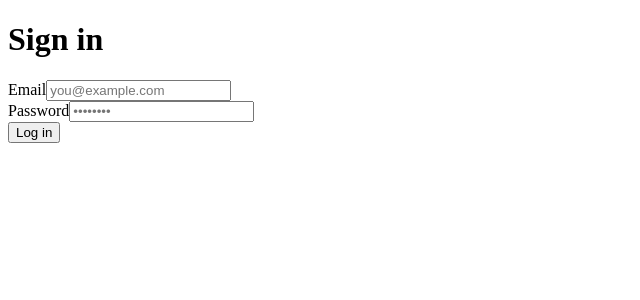
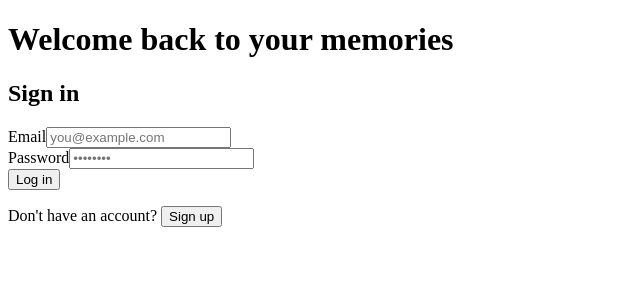
Before and after one commit to aaditgupta21/memento, a Next.js app in the folder client/: page /login in a window 1280 px wide. Shown: the top 300 px of the page, without its empty margins (0-640 px from the left). Built offline with nearby package versions, Linux system fonts and the light colour scheme.

Commit message:
added email/password saving functionality

```diff
--- a/client/app/login/page.jsx
+++ b/client/app/login/page.jsx
@@ -1,11 +1,32 @@
 "use client";
 import React from "react";
+import { useState } from "react";
 
 export default function LoginPage() {
+  const [email, setEmail] = useState("");
+  const [password, setPassword] = useState("");
+  const [loading, setLoading] = useState(false);
+  const [error, setError] = useState("");
+
+  async function handleSubmit(e) {
+    e.preventDefault();
+    setLoading(true);
+    setError("");
+    try {
+      console.log("Logging in with:", email, password);
+      // API call here
+    } catch (err) {
+      setError(err.message);
+    } finally {
+      setLoading(false);
+    }
+  }
+
   return (
     <main>
-      <form>
-        <h1>Sign in</h1>
+      <h1>Welcome back to your memories</h1>
+      <form onSubmit={handleSubmit}>
+        <h2>Sign in</h2>
 
         <div>
           <label htmlFor="email">Email</label>
@@ -13,9 +34,10 @@ export default function LoginPage() {
             id="email"
             name="email"
             type="email"
-            required
             autoComplete="email"
             placeholder="you@example.com"
+            value={email}
+            onChange={(e) => setEmail(e.target.value)}
           />
         </div>
 
@@ -26,12 +48,21 @@ export default function LoginPage() {
             name="password"
             type="password"
             required
-            autoComplete="current-password"
             placeholder="••••••••"
+            value={password}
+            onChange={(e) => setPassword(e.target.value)}
           />
         </div>
 
-        <button type="submit">Log in</button>
+        <button type="submit" disabled={loading}>
+          {loading ? "Logging in..." : "Log in"}
+        </button>
+        <p>
+          Don't have an account?{" "}
+          <button type="button" onClick={() => console.log("Sign up")}>
+            Sign up
+          </button>
+        </p>
       </form>
     </main>
   );
```
